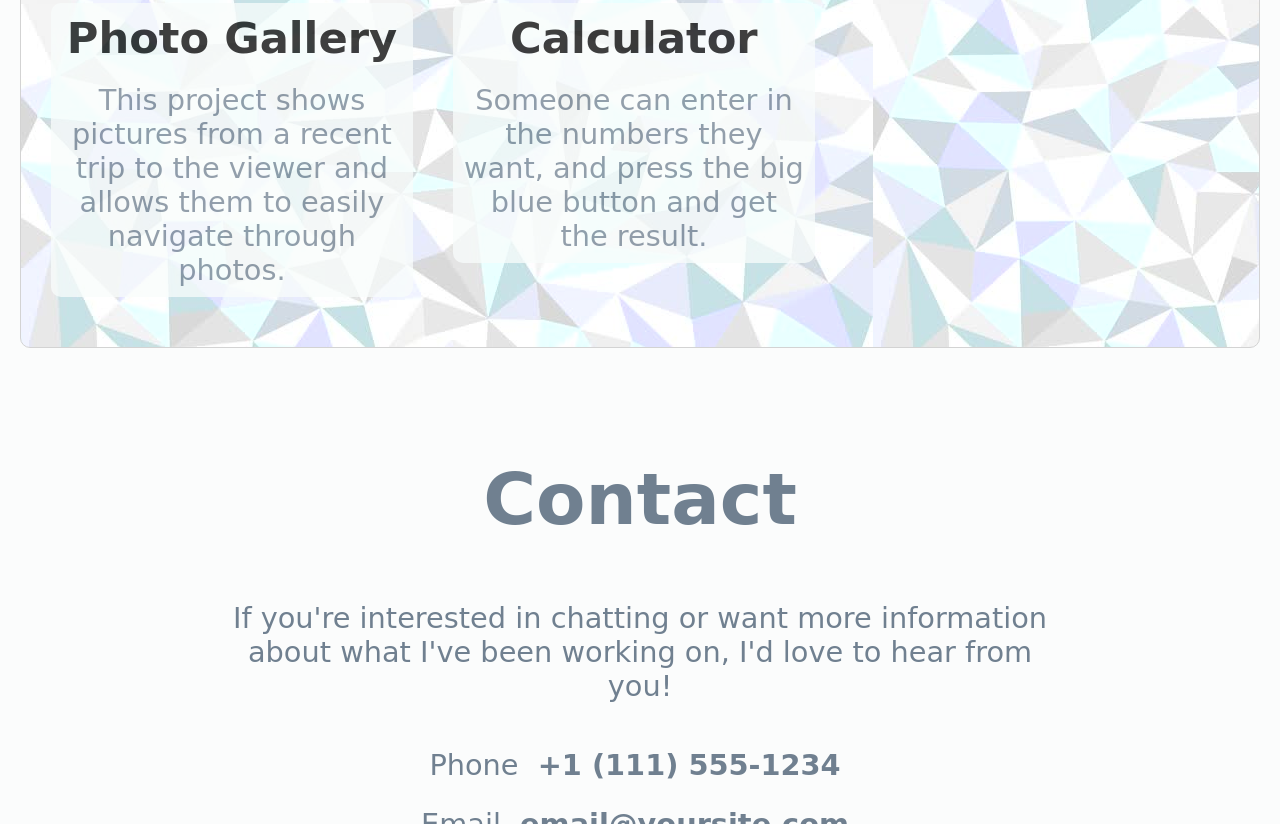
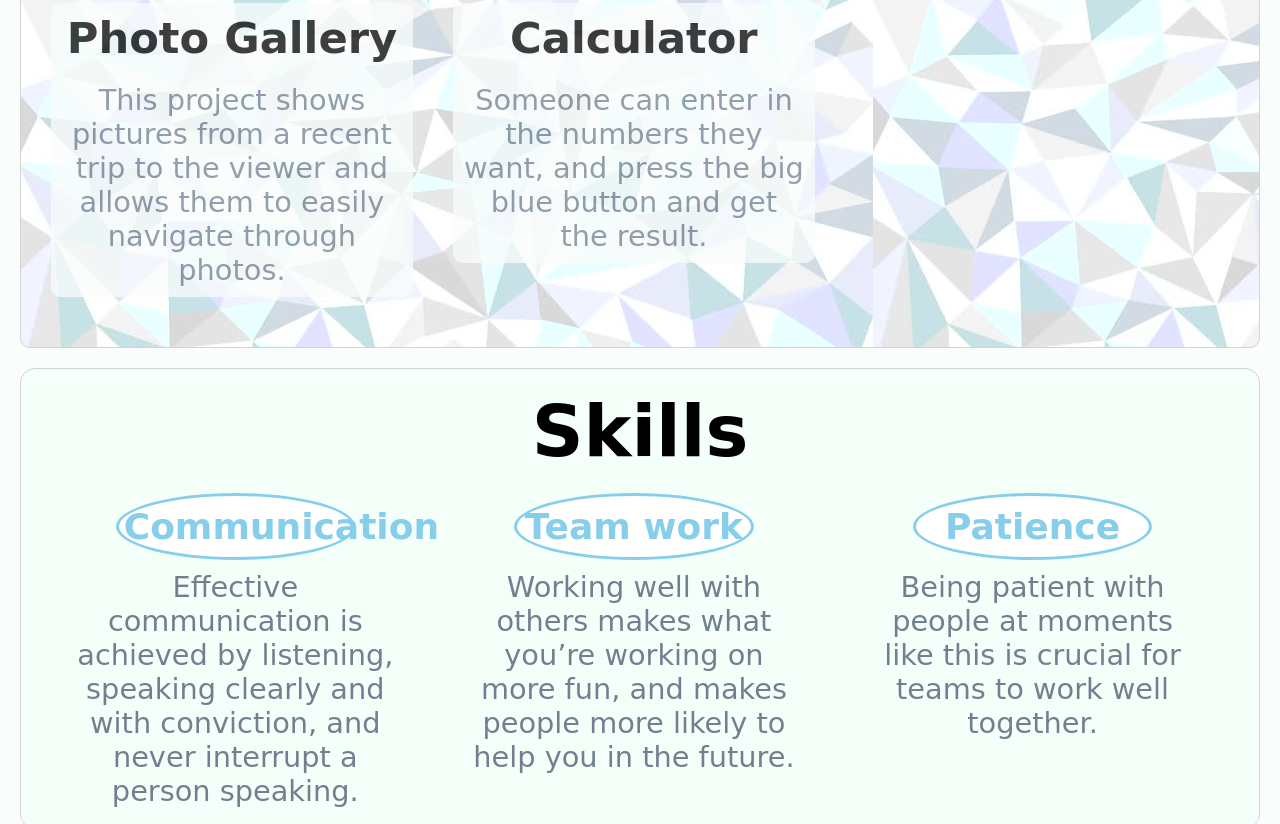
Before and after one commit to RaniaZawawi/Mobile-first-Responsive-Layout, a plain HTML site: page index.html in a window 1280 px wide. Shown: the part 1976-2800 px from the top of the page. Drawn offline with Linux system fonts and the light colour scheme; a web font is replaced by a local one.

Commit message:
final updates
viewport added,
new section of skill added

```diff
--- a/css/style.css
+++ b/css/style.css
@@ -109,10 +109,24 @@ main{
   margin: 0 auto;
 }
 
+/* section with id skill -  CSS rules */
+#skill {
+  background-color: mintcream;
+  padding: 20px 15px 10px;
+}
+
+#skill h2 {
+  margin: 0;
+}
+
 /* section with id contact -  CSS rules */
 #contact {
   background-color: #FBFCFC;
   padding: 50px 0 20px;
+}
+
+#contact h2 {
+  margin: 0;
 }
 
 #contact p {
@@ -176,6 +190,7 @@ footer {
 
   .hsection1 li {
     background-color: #FBFCFC;
+    font-size: 1.2em;
     margin: 10px;
   }
 
@@ -211,6 +226,7 @@ footer {
     float: left;
     width: 50%;
   }
+
   .card img {
     width: 97%;
   }
@@ -220,8 +236,23 @@ footer {
     margin: 0 auto;
   }
 
+  .detail {
+    width: 60%;
+    margin: 10px auto;
+  }
+
+  .detail h3 {
+    width: 60%;
+    margin: 10px auto;
+    background-color: white;
+    border: 3px solid skyblue;
+    color: skyblue;
+    border-radius: 50%;
+    padding: 10px 5px;
+  }
+
   #contact p {
-    width: 70%;
+    width: 95%;
     margin: 0 auto 20px;
   }
 
@@ -243,16 +274,19 @@ footer {
     float: right;
     text-transform: uppercase;
   }
+
   .foot ul {
     padding: 20px 0;
-
   }
 
+  .foot nav li {
+    font-size: .7em;
+  }
 }
 
-/********************************
-  Media queries for tablet size
-*********************************/
+/****************************************
+  Media queries for Desktop screen size
+*****************************************/
 @media (min-width: 1024px) {
   .hsection1 {
     padding-bottom: 5px ;
@@ -287,6 +321,7 @@ footer {
     margin: 0 auto;
     padding: 40px 20px;
   }
+
   #portfolio {
       background-image: url("../images/background.jpg");
       border: 1px solid lightgray;
@@ -332,6 +367,28 @@ footer {
     padding: 5px 10px;
   }
 
+  #skill {
+    margin: 20px 0 0;
+    padding-top: 20px;
+    border-radius: 15px;
+    border: 1px solid lightgray;
+  }
+
+  #skill h2 {
+    font-size: 3em;
+    color: black;
+  }
+
+  .detail {
+    width: 33%;
+    float: left;
+  }
+
+  .detail p {
+    width: 85%;
+    margin: 0 auto;
+  }
+
   #contact h2 {
     font-size: 3em;
   }
--- a/index.html
+++ b/index.html
@@ -3,10 +3,12 @@
   <head>
     <meta charset="utf-8">
     <title>Mobile First Responsive Layout</title>
+    <meta name="viewport" content="width=device-width, initial-scale=1.0">
+
+    <link href="https://fonts.googleapis.com/css?family=Abril+Fatface%7COregano" rel="stylesheet">
+    <link type="text/css" rel="stylesheet" href="./css/normalize.css">
+    <link type="text/css" rel="stylesheet" href="./css/style.css">
   </head>
-  <link href="https://fonts.googleapis.com/css?family=Abril+Fatface|Oregano" rel="stylesheet">
-  <link type="text/css" rel="stylesheet" href="./css/normalize.css">
-  <link type="text/css" rel="stylesheet" href="./css/style.css">
   <body>
     <header>
       <div class="hsection1 floatfix">
@@ -15,6 +17,7 @@
           <ul>
             <li><a href="index.html">Home</a></li>
             <li><a href="#portfolio">Portfolio</a></li>
+            <li><a href="#skill">Skills</a></li>
             <li><a href="#contact">Contact</a></li>
           </ul>
         </nav>
@@ -82,6 +85,26 @@
         </div>
       </div>
 
+      <div id="skill" class="floatfix">
+        <h2>Skills</h2>
+
+        <div class="detail">
+          <h3>Communication</h3>
+          <p>Effective communication is achieved by listening, speaking clearly and with conviction, and never interrupt a person speaking.</p>
+        </div>
+
+        <div class="detail">
+          <h3>Team work</h3>
+          <p>Working well with others makes what you’re working on more fun, and makes people more likely to help you in the future.</p>
+        </div>
+
+        <div class="detail">
+          <h3>Patience</h3>
+          <p>Being patient with people at moments like this is crucial for teams to work well together.</p>
+        </div>
+
+      </div>
+
       <div id="contact">
         <h2>Contact</h2>
         <p>If you're interested in chatting or want more information about what I've been working on, I'd love to hear from you!</p>
@@ -98,6 +121,7 @@
           <ul>
             <li><a href="index.html">Home</a></li>
             <li><a href="#portfolio">Portfolio</a></li>
+            <li><a href="#skill">Skills</a></li>
             <li><a href="#contact">Contact</a></li>
           </ul>
         </nav>
```
